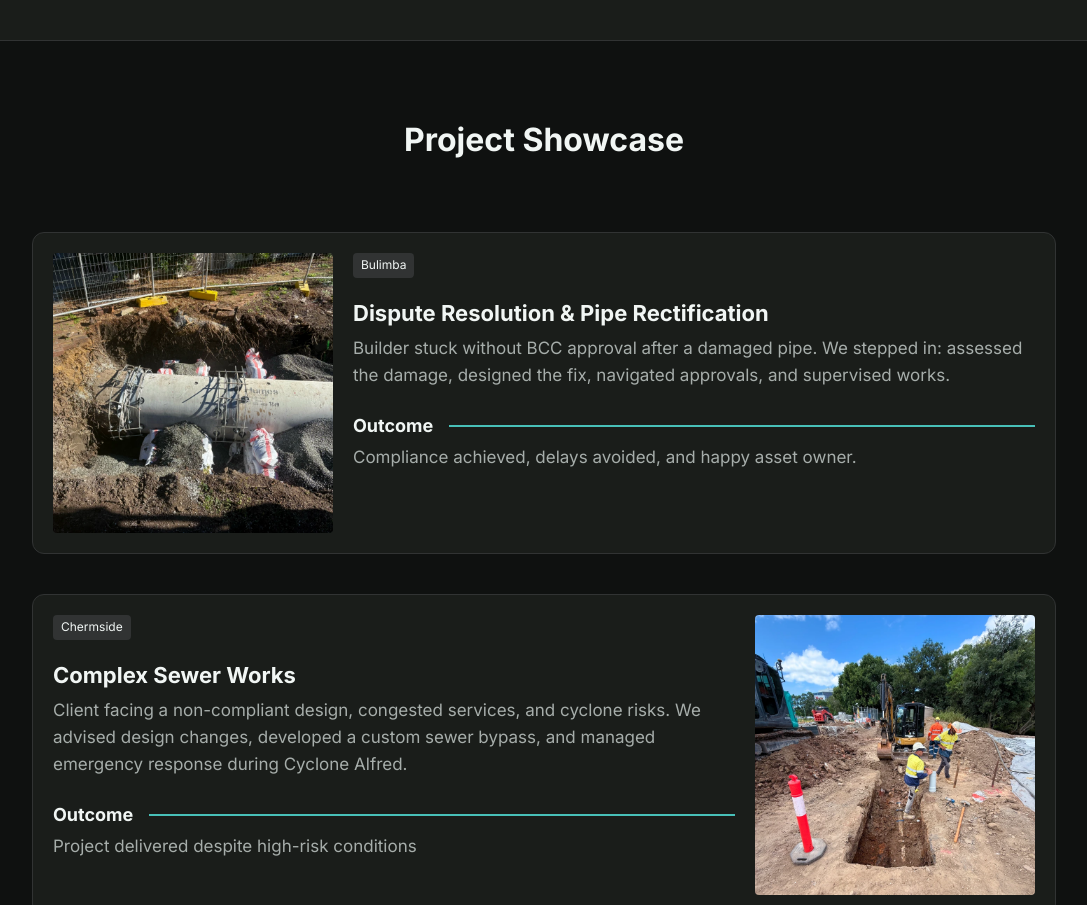
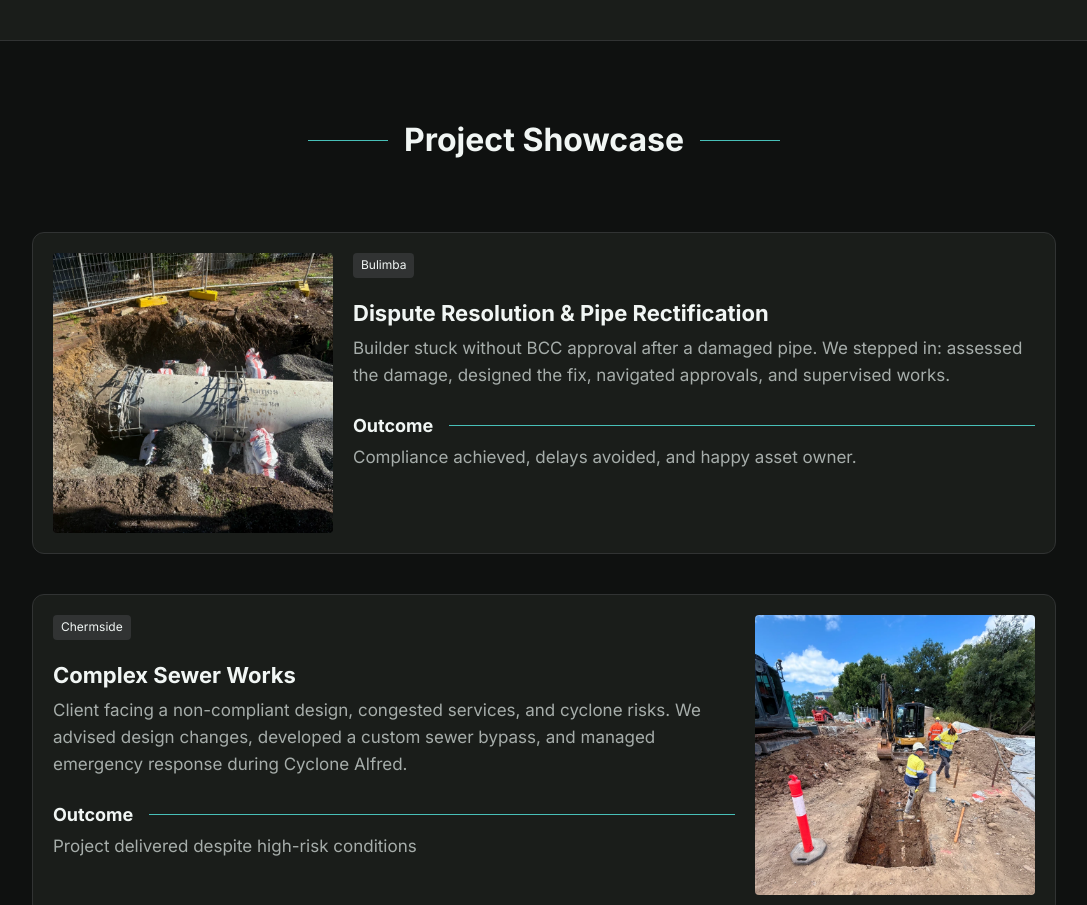
Before and after one commit to codylg/radian-advisory-website, a plain HTML site: page index.html in a window 1280 px wide. Shown: the part 1800-2705 px from the top of the page, without its empty margins (96-1183 px from the left). Drawn offline with Linux system fonts and the light colour scheme.

Commit message:
Header lines

```diff
--- a/_scss/main.scss
+++ b/_scss/main.scss
@@ -159,6 +159,22 @@
 
 .brand-line {
   display: flex;
+  justify-content: center;
+  align-items: center;
+  gap: 16px;
+
+  &::before,
+  &::after {
+    content: '';
+    display: block;
+    width: 80px;
+    height: 1px;
+    background-color: var(--brand);
+  }
+}
+
+.brand-line-after {
+  display: flex;
   align-items: center;
   gap: 16px;
 
@@ -166,7 +182,7 @@
     content: '';
     display: block;
     flex-grow: 1;
-    height: 2px;
+    height: 1px;
     background-color: var(--brand);
   }
 }
--- a/index.html
+++ b/index.html
@@ -60,7 +60,7 @@
     </section>
     <section id="services">
       <div class="section-summary">
-        <h2>What We Do</h2>
+        <h2 class="brand-line">What We Do</h2>
         <p class="large">We started on the tools and know the stress contractors face — non-conformances, cost blowouts, clients pushing back. At Radian, we take those worries on and deal with them directly. We’re engineers, but we talk in plain English and focus on practical outcomes that protect your time, cost, and reputation.</p>
       </div>
       <div class="section-columns">
@@ -142,7 +142,7 @@
     </section>
     <section id="projects">
       <div class="section-summary">
-        <h2>Project Showcase</h2>
+        <h2 class="brand-line">Project Showcase</h2>
       </div>
       <div class="section-columns">
         <div class="card"><img src="static/bulimba.webp" alt="A photo of rectification works on a damaged pipe">
@@ -150,7 +150,7 @@
             <div class="tag">Bulimba</div>
             <h3>Dispute Resolution & Pipe Rectification</h3>
             <p class="large">Builder stuck without BCC approval after a damaged pipe. We stepped in: assessed the damage, designed the fix, navigated approvals, and supervised works.</p>
-            <h4 class="brand-line">Outcome</h4>
+            <h4 class="brand-line-after">Outcome</h4>
             <p class="large">Compliance achieved, delays avoided, and happy asset owner.</p>
           </div-project-content>
         </div>
@@ -159,7 +159,7 @@
             <div class="tag">Chermside</div>
             <h3>Complex Sewer Works</h3>
             <p class="large">Client facing a non-compliant design, congested services, and cyclone risks. We advised design changes, developed a custom sewer bypass, and managed emergency response during Cyclone Alfred.</p>
-            <h4 class="brand-line">Outcome</h4>
+            <h4 class="brand-line-after">Outcome</h4>
             <p class="large">Project delivered despite high-risk conditions</p>
           </div-project-content><img src="static/chermside.webp" alt="A photo of sewer works">
         </div>
@@ -168,7 +168,7 @@
             <div class="tag">Private Mine Client</div>
             <h3>Haul Road Feasibility</h3>
             <p class="large">Remote mine needing 26 km haul road feasibility. We produced transport options, high- level design, and Class 5 cost estimate.</p>
-            <h4 class="brand-line">Outcome</h4>
+            <h4 class="brand-line-after">Outcome</h4>
             <p class="large">Client advanced to next project phase with confidence and procurement strategy in hand.</p>
           </div-project-content>
         </div>
@@ -176,7 +176,7 @@
     </section>
     <section id="approach">
       <div class="section-summary">
-        <h2>About Us</h2>
+        <h2 class="brand-line">About Us</h2>
         <p class="large">We’re a boutique engineering advisory built for contractors and developers. Collectively, we bring ~30 years of on-the-ground contracting and design knowledge. We’re fully insured and hold RPEQ/utility engineering credentials — but more importantly, we’re approachable and practical. Our difference is simple:</p>
       </div>
       <div class="section-columns">
@@ -194,15 +194,15 @@
         </div>
         <div class="section-right-column">
           <div class="card">
-            <h3 class="brand-line">Clear Communication</h3>
+            <h3 class="brand-line-after">Clear Communication</h3>
             <p>Plain-English communication (no acronyms, no fluff).</p>
           </div>
           <div class="card">
-            <h3 class="brand-line">Client-Focused</h3>
+            <h3 class="brand-line-after">Client-Focused</h3>
             <p>Solutions aligned with your pocket and project purpose.</p>
           </div>
           <div class="card">
-            <h3 class="brand-line">Hands-On Experience</h3>
+            <h3 class="brand-line-after">Hands-On Experience</h3>
             <p>Engineering grounded in construction and project management experience.</p>
           </div>
         </div>
@@ -216,15 +216,15 @@
       <div class="section-columns">
         <div class="section-left-column">
           <div class="card">
-            <h4 class="brand-line">Phone</h4>
+            <h4 class="brand-line-after">Phone</h4>
             <p class="large"><a href="tel:0481832840">0481 832 840</a></p>
           </div>
           <div class="card">
-            <h4 class="brand-line">Email</h4>
+            <h4 class="brand-line-after">Email</h4>
             <p class="large"><a href="mailto:info@radianadvisory.com">info@radianadvisory.com</a></p>
           </div>
           <div class="card">
-            <h4 class="brand-line">Hours</h4>
+            <h4 class="brand-line-after">Hours</h4>
             <p class="large">Monday - Friday<br>9:00 AM - 5:00 PM AEST</p>
             <p class="large">9/14 Argon St<br>Sumner Park, QLD, 4074</p>
           </div>
--- a/static/styles.css
+++ b/static/styles.css
@@ -467,15 +467,30 @@ header.page-header .contact-details a:not(:hover) {
 
 .brand-line {
   display: flex;
+  justify-content: center;
   align-items: center;
   gap: 16px;
 }
 
-.brand-line::after {
+.brand-line::before, .brand-line::after {
+  content: '';
+  display: block;
+  width: 80px;
+  height: 1px;
+  background-color: var(--brand);
+}
+
+.brand-line-after {
+  display: flex;
+  align-items: center;
+  gap: 16px;
+}
+
+.brand-line-after::after {
   content: '';
   display: block;
   flex-grow: 1;
-  height: 2px;
+  height: 1px;
   background-color: var(--brand);
 }
 
```
Also changed, not shown: 1 other file.
